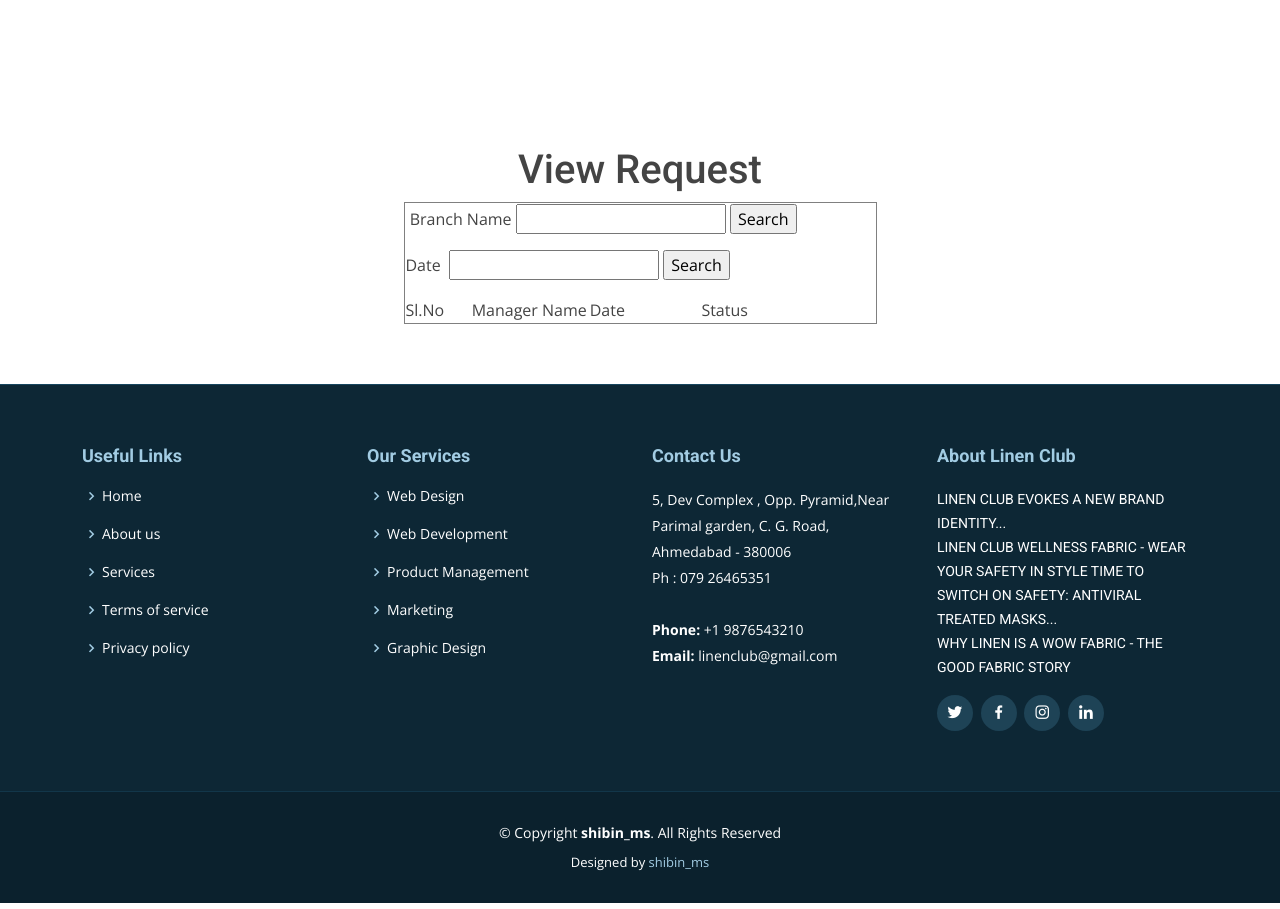
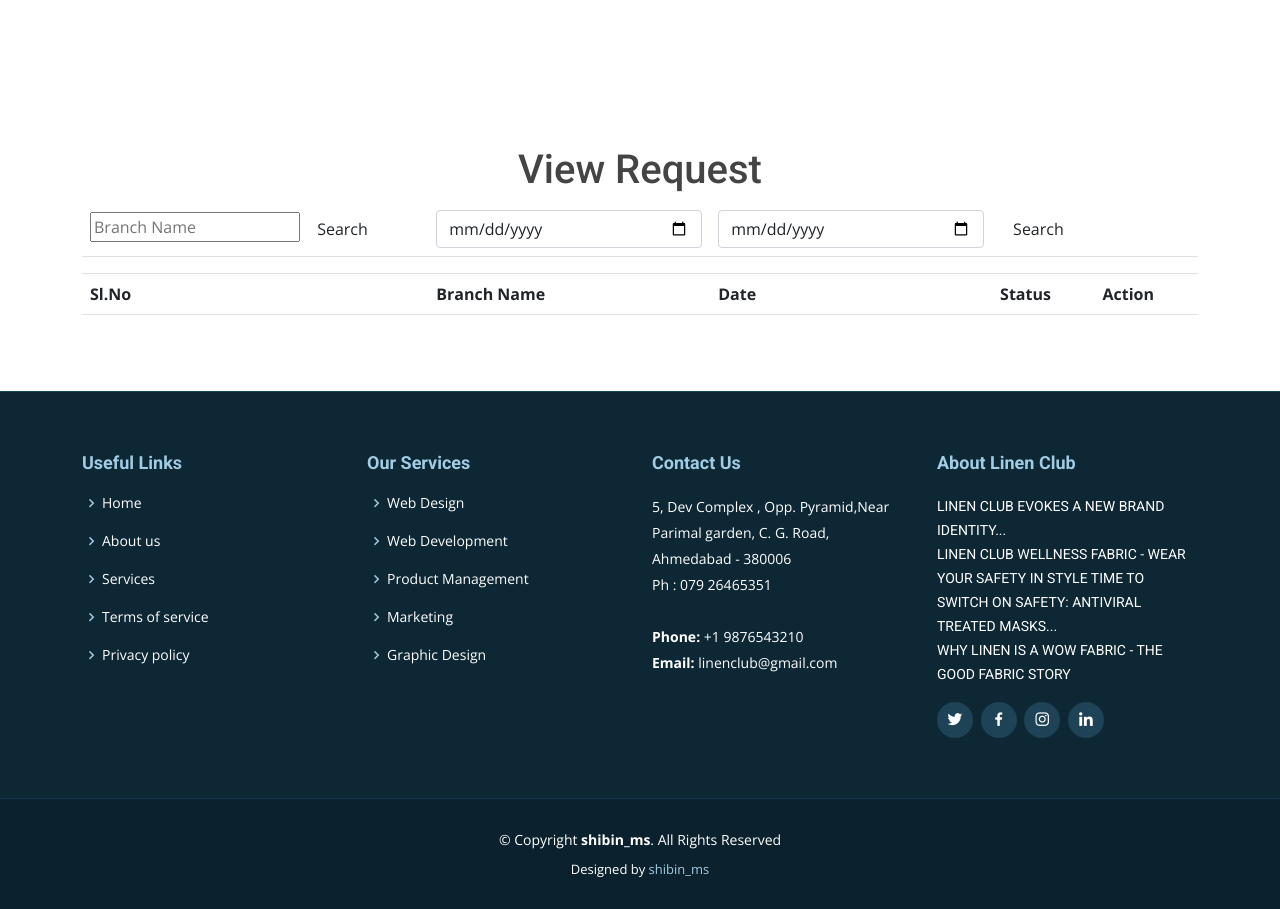
Before and after one commit to shibinms/myproject, a Django app: page /myapp/adm_view_request/ in a window 1280 px wide. Shown: the part 714-1623 px from the top of the page. Run offline with Django 3.2, Linux system fonts and the light colour scheme; data that the repository does not hold is empty; some libraries are stand-ins or nearby versions.

Commit message:
Second commit

```diff
--- a/SCM_System/templates/admin/view_request.html
+++ b/SCM_System/templates/admin/view_request.html
@@ -8,36 +8,36 @@
 <body>
 {% extends "index.html" %}
 {% block body %}
-<form id="form1" name="form1" method="post" action="">
+<form id="form1" name="form1" method="post" action="/myapp/adm_date_search_view_request/" >  {% csrf_token %}
   <div align="center">
     <h1>View  Request</h1>
-    <table width="473" border="1">
+    <table class="table table-hover">
+        <tr><td><input type="text" name="bnames_search" class="form-group" placeholder="Branch Name" id="bnames_search" />
+            <input type="submit" class="btn btn-default" name="search" id="search" value="Search" /></td>
+        <td><input type="date" class="form-control" name="start_date" id="start_date" /></td>
+        <td><input type="date" class="form-control" name="end_date" id="end_date" /></td>
+        <td  colspan="3"><input type="submit" class="btn btn-block" name="search" id="search" value="Search" /></td>
+    </tr>
       <tr>
-        <td colspan="5"><p>
-          <label for="bname search"></label>
-          Branch Name
-<input type="text" name="bname search" id="bname search" />
-          <input type="submit" name="search" id="search" value="Search" />
-          </p>
-          <p>Date
-            <label for="bname search2"></label>
-            <input type="text" name="bname search2" id="bname search2" />
-            <input type="submit" name="search2" id="search2" value="Search" />
-        </p></td>
+        <td colspan="5">
+
+
+        </tr>
+
       </tr>
       <tr>
-        <td width="36">Sl.No</td>
-        <td width="73">Manager Name</td>
-        <td width="69">Date</td>
-        <td width="40">Status</td>
-        <td width="60">&nbsp;</td>
+        <td width="36"><b>Sl.No</b></td>
+        <td width="73"><b>Branch Name</b></td>
+        <td width="69"><b>Date</b></td>
+        <td width="40"><b>Status</b></td>
+          <td width="60"><b>Action</b></td>
       </tr>{% for i in data %}
       <tr>
         <td>{{ forloop.counter }}</td>
-        <td>{{ i.MANAGER.manager_name }}</td>
+        <td>{{ i.STAFF.BRANCH.branch_name }}</td>
         <td>{{ i.date }}</td>
         <td>{{ i.status }}</td>
-        <td><p><a href="/myapp/adm_view_material_requested/">More</a></p></td>
+        <td><p><a href="/myapp/adm_view_material_requested/{{ i.pk }}" class="btn btn-success">More</a></p></td>
       </tr>{% endfor %}
     </table>
     <p>&nbsp;</p>
```
